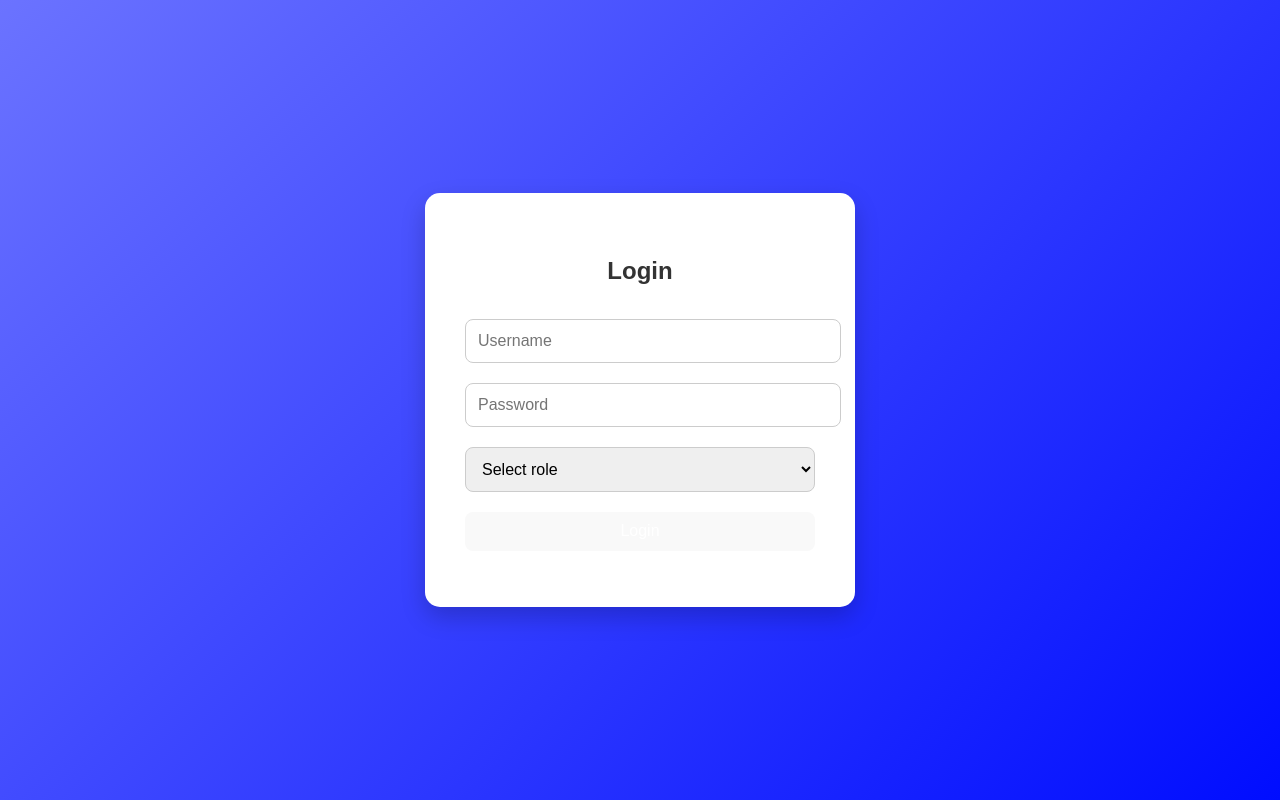
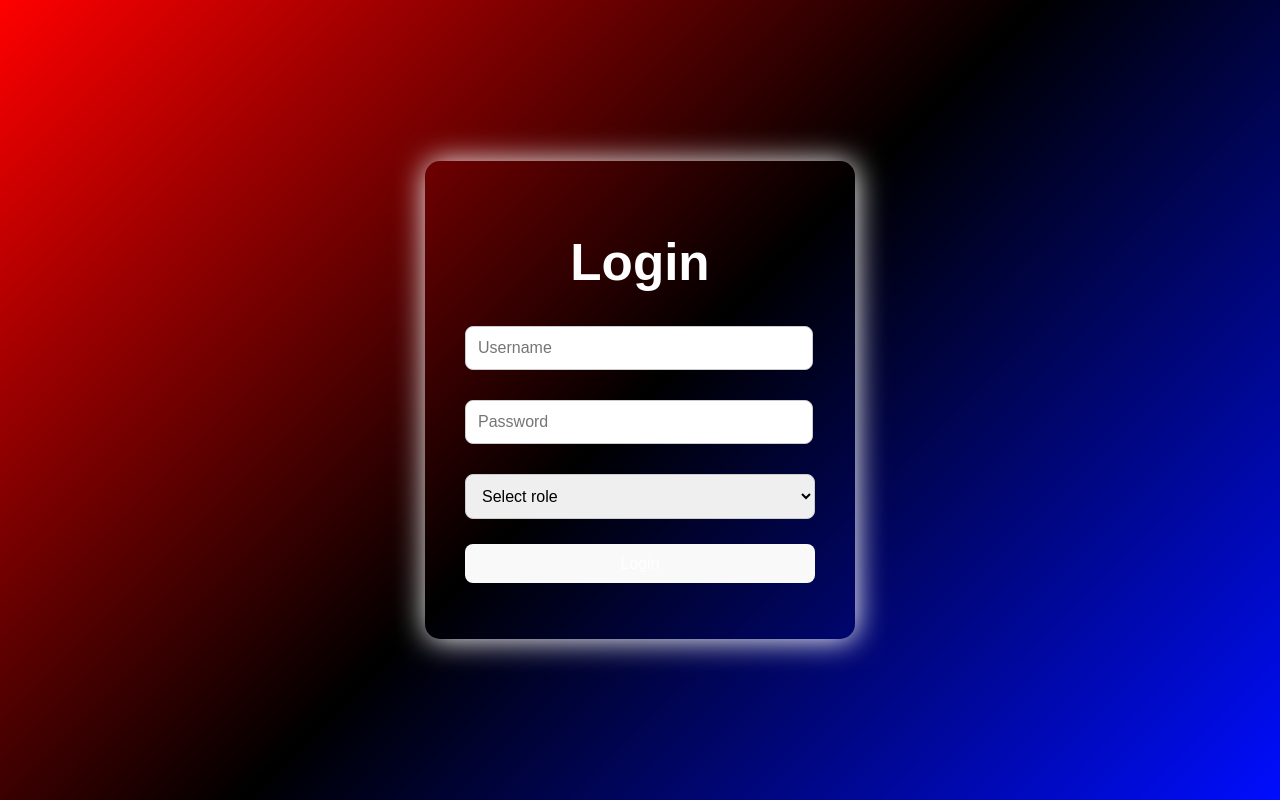
Before and after one commit to suprith-cy/main_Project, a React (Vite) app in the folder fitverse-frontend/: page /login in a window 1280 px wide. Built offline with nearby package versions, Linux system fonts and the light colour scheme.

Commit message:
Login Portal Frontend Modified

```diff
--- a/fitverse-frontend/src/pages/Login.jsx
+++ b/fitverse-frontend/src/pages/Login.jsx
@@ -52,7 +52,7 @@ export default function Login() {
 
   return (
     <form className="form-container" onSubmit={handleSubmit}>
-      <h2>Login</h2>
+      <h1>Login</h1>
       <input name="username" placeholder="Username" onChange={handleChange} />
       <input
         type="password"
--- a/fitverse-frontend/src/styles/Login.css
+++ b/fitverse-frontend/src/styles/Login.css
@@ -1,6 +1,6 @@
 body {
   font-family: 'Poppins', sans-serif;
-  background: linear-gradient(135deg, #6b73ff, #000dff);
+  background: linear-gradient(135deg, #ff0000,#000000, #000dff);
   display: flex;
   justify-content: center;
   align-items: center;
@@ -8,23 +8,33 @@ body {
 }
 
 form {
-  background: #fff;
+  background: transparent;
   padding: 40px;
   border-radius: 15px;
-  box-shadow: 0 10px 25px rgba(0, 0, 0, 0.2);
+  box-shadow: 1px 1px 30px #ffffff;
   width: 350px;
 }
 
-h2 {
+
+
+h1 {
   text-align: center;
   margin-bottom: 20px;
-  color: #333;
+  color: #ffffff;
 }
 
-input, select {
+input {
+  width: 92%;
+  padding: 12px;
+  margin: 15px 0;
+  border-radius: 8px;
+  border: 1px solid #ccc;
+  font-size: 16px;
+}
+select {
   width: 100%;
   padding: 12px;
-  margin: 10px 0;
+  margin: 15px 0;
   border-radius: 8px;
   border: 1px solid #ccc;
   font-size: 16px;
@@ -33,7 +43,7 @@ input, select {
 button {
   width: 100%;
   padding: 12px;
-  background-color: #6b73ff;
+  background-color: #2f00ff;
   border: none;
   border-radius: 8px;
   color: white;
@@ -44,11 +54,11 @@ button {
 }
 
 button:hover {
-  background-color: #000dff;
+  background-color: #12e342;
 }
 
 p {
   text-align: center;
-  color: green;
+  color: rgb(255, 255, 255);
   margin-top: 10px;
 }
```
